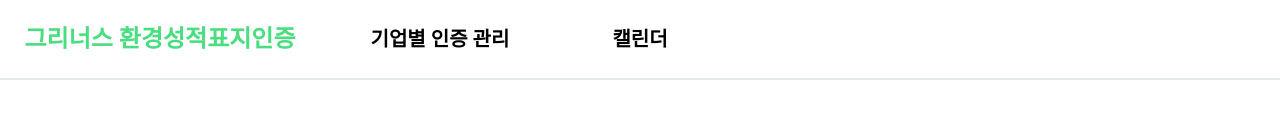
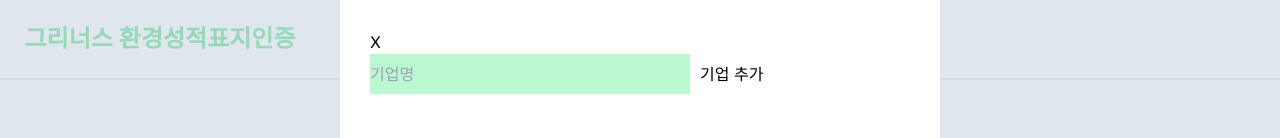
Before and after one commit to somn45/epdi, a Next.js app: page /search in a window 1280 px wide. Both pictures are taken after a click on the button "기업 추가". Shown: the top 138 px of the page. Built offline with nearby package versions, Linux system fonts and the light colour scheme; no server answers; the database is empty.

Commit message:
feature : 기업 추가 모달창 추가, 기업 추가 기능 생성

```diff
--- /dev/null
+++ b/app/api/companies/add/route.ts
@@ -0,0 +1,31 @@
+import companyModel from "@/models/Company";
+import { NextRequest, NextResponse } from "next/server";
+
+interface Body {
+  name: string;
+}
+
+export async function POST(req: NextRequest) {
+  const { name }: Body = await req.json();
+  await companyModel.create({
+    name: name,
+    isAcquired: false,
+    authExpiresIn: new Date(Date.now()),
+    currentProcess: "제품유형 및 계산기준 정의",
+    workProcess: {
+      defProductTypeAndCalCriteria: {
+        isPass: false,
+        isCheckedNewOrUpdate: false,
+        isAnalyzedGuideTargetProduct: false,
+        isSetSystemBorder: false,
+      },
+      researchProductionSite: {
+        isPass: false,
+        isFigureOutProductProductionProcess: false,
+        isFigureOutRawMaterialPartners: false,
+        isIdentifiedInputOutput: false,
+      },
+    },
+  });
+  return NextResponse.json({ ok: true });
+}
--- /dev/null
+++ b/app/search/AddCompanyModal.tsx
@@ -0,0 +1,44 @@
+import axios from "axios";
+import { useState } from "react";
+
+export default function AddCompanyModal({
+  closeModal,
+}: {
+  closeModal: () => void;
+}) {
+  const [name, setName] = useState("");
+
+  const handleAddCompany = async (e: React.MouseEvent<HTMLInputElement>) => {
+    e.preventDefault();
+    const response = await axios.post(
+      "http://localhost:3000/api/companies/add",
+      {
+        name,
+      }
+    );
+    console.log(response);
+  };
+
+  return (
+    <div className="w-full h-screen bg-slate-300/60 flex justify-center items-center fixed left-0 top-0">
+      <div className="w-[600px] h-[800px] p-[30px] bg-white">
+        <button onClick={closeModal}>X</button>
+        <form>
+          <input
+            type="text"
+            value={name}
+            onChange={(e) => setName(e.target.value)}
+            placeholder="기업명"
+            className="w-[320px] h-[40px] bg-green-200"
+          />
+          <input
+            type="submit"
+            value="기업 추가"
+            onClick={handleAddCompany}
+            className="ml-[10px]"
+          />
+        </form>
+      </div>
+    </div>
+  );
+}
--- a/app/search/CompanyItem.tsx
+++ b/app/search/CompanyItem.tsx
@@ -3,11 +3,13 @@ import Link from "next/link";
 
 export default function CompanyItem({ company }: { company: ICompany }) {
   return (
-    <li className="w-[700px] h-[20px] mb-[20px] flex">
+    <li className="w-[700px] h-[20px] mb-[40px] flex">
       <h2 className="w-[120px] text-center">
         <Link href={`/companies/${company.name}`}>{company.name}</Link>
       </h2>
-      <h5 className="w-[180px] px-[20px] text-center">{company.name}</h5>
+      <h5 className="w-[180px] px-[20px] text-center">
+        {company.currentProcess}
+      </h5>
       <p
         className={`w-[250px] text-center ${
           company.workProcess.defProductTypeAndCalCriteria.isPass &&
--- a/app/search/CompanySearch.tsx
+++ b/app/search/CompanySearch.tsx
@@ -2,6 +2,7 @@
 
 import { useState } from "react";
 import ComapanyListHeader from "./CompanyListHeader";
+import AddCompanyModal from "./AddCompanyModal";
 
 export default function CompanySearchPage({
   children,
@@ -9,6 +10,13 @@ export default function CompanySearchPage({
   children: React.ReactNode;
 }) {
   const [keyword, setKeyword] = useState("");
+  const [showsAddCompanyModal, setShowsAddCompanyModal] = useState(false);
+
+  const handleAddCompany = (e: React.MouseEvent<HTMLButtonElement>) => {
+    e.preventDefault();
+    setShowsAddCompanyModal(true);
+  };
+
   const handleSearchCompanies = (e: React.MouseEvent<HTMLInputElement>) => {
     e.preventDefault();
     console.log(keyword);
@@ -33,6 +41,7 @@ export default function CompanySearchPage({
           />
         </form>
         <button
+          onClick={handleAddCompany}
           className="w-[80px] h-[40px] bg-emerald-600 rounded-md
         outline-none text-sm text-white font-semibold
         hover:bg-emerald-800 focus:bg-emerald-800"
@@ -41,6 +50,9 @@ export default function CompanySearchPage({
         </button>
       </div>
       <div className="mt-[50px]">{children}</div>
+      {showsAddCompanyModal && (
+        <AddCompanyModal closeModal={() => setShowsAddCompanyModal(false)} />
+      )}
     </div>
   );
 }
```
